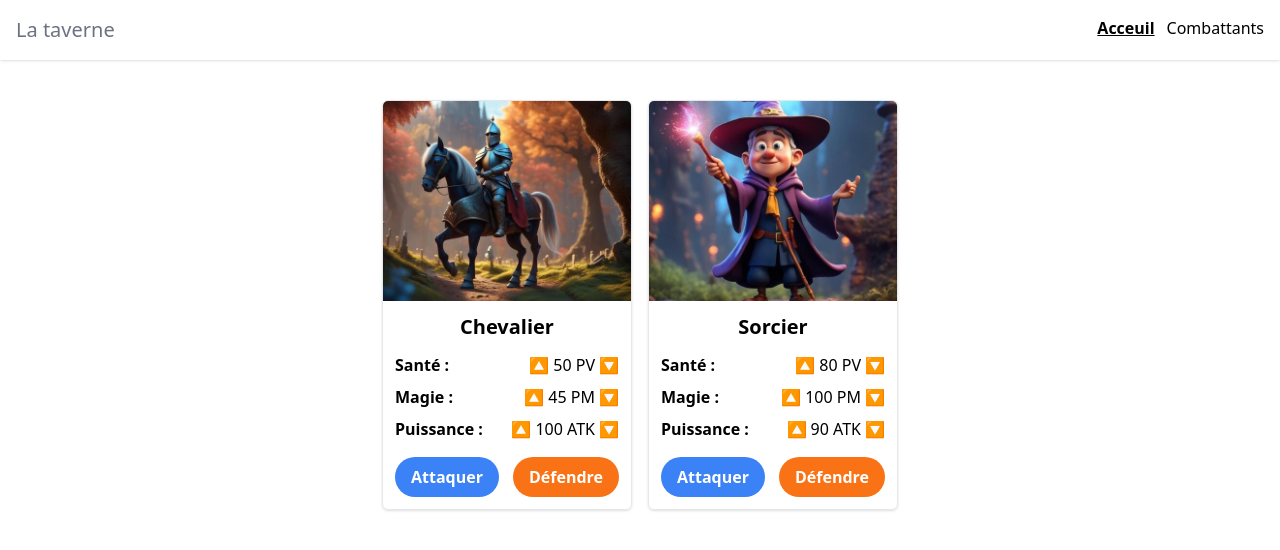
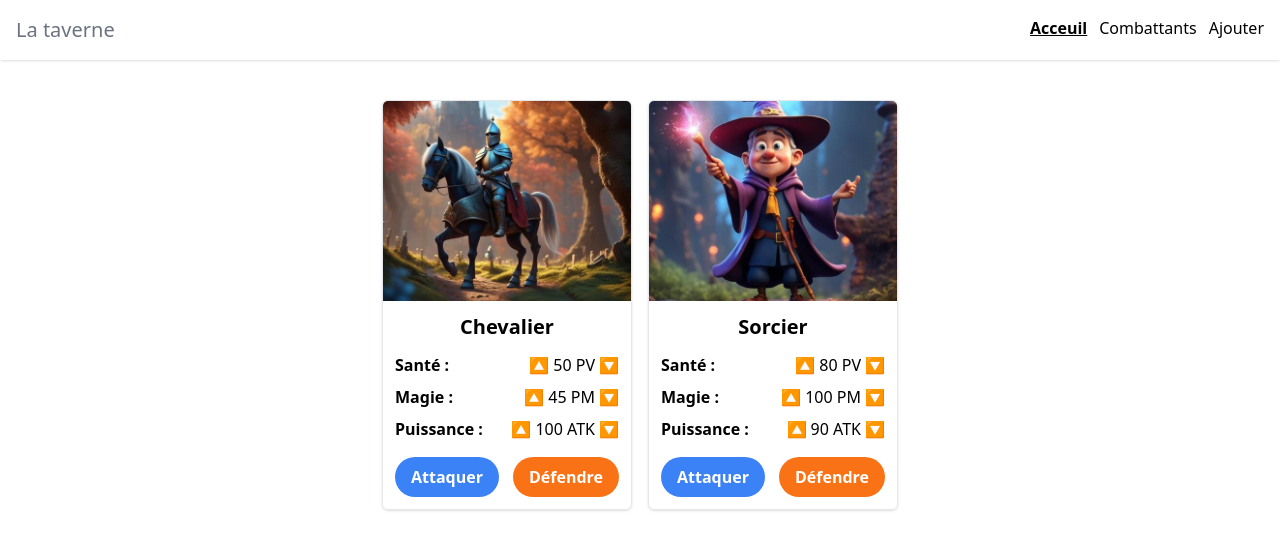
Before and after one commit to Fayecodeur/react-hero, a React (Vite) app: page / in a window 1280 px wide. Shown: the top 550 px of the page. Built offline with nearby package versions, Linux system fonts and the light colour scheme.

Commit message:
Ajout du lien pour la creation de personnage

```diff
--- a/src/App.jsx
+++ b/src/App.jsx
@@ -3,6 +3,7 @@ import Layout from "./components/Layout.jsx";
 import HomePage from "./pages/HomePage.jsx";
 import AllCharacters from "./pages/AllCharacters.jsx";
 import NotFound from "./pages/NotFound.jsx";
+import CreateChracter from "./pages/CreateChracter.jsx";
 
 function App() {
   const route = createBrowserRouter([
@@ -12,6 +13,7 @@ function App() {
       children: [
         { path: "/", element: <HomePage /> },
         { path: "/personnages", element: <AllCharacters /> },
+        { path: "/creer-un-personnage", element: <CreateChracter /> },
         { path: "*", element: <NotFound /> },
       ],
     },
--- a/src/components/Navbar.jsx
+++ b/src/components/Navbar.jsx
@@ -4,6 +4,7 @@ export default function Navbar() {
   const links = [
     { name: "Acceuil", path: "/" },
     { name: "Combattants", path: "/personnages" },
+    { name: "Ajouter", path: "/creer-un-personnage" },
   ];
   return (
     <nav className="py-4 shadow px-4">
```
